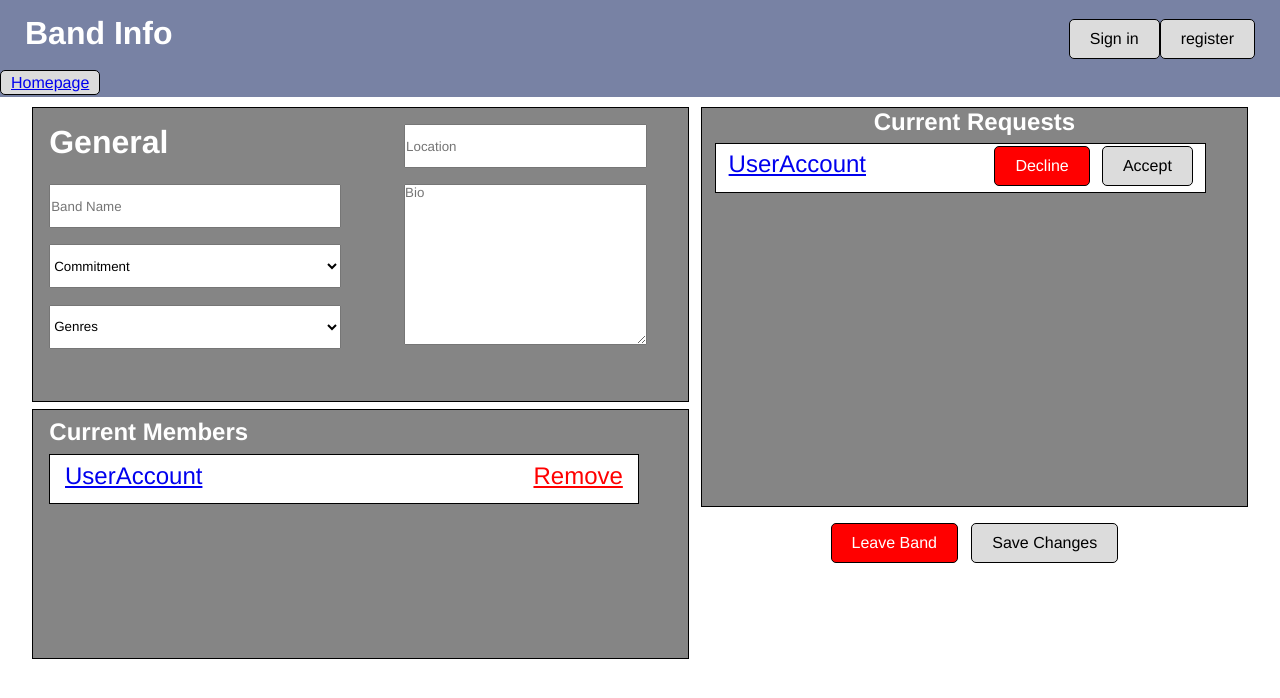
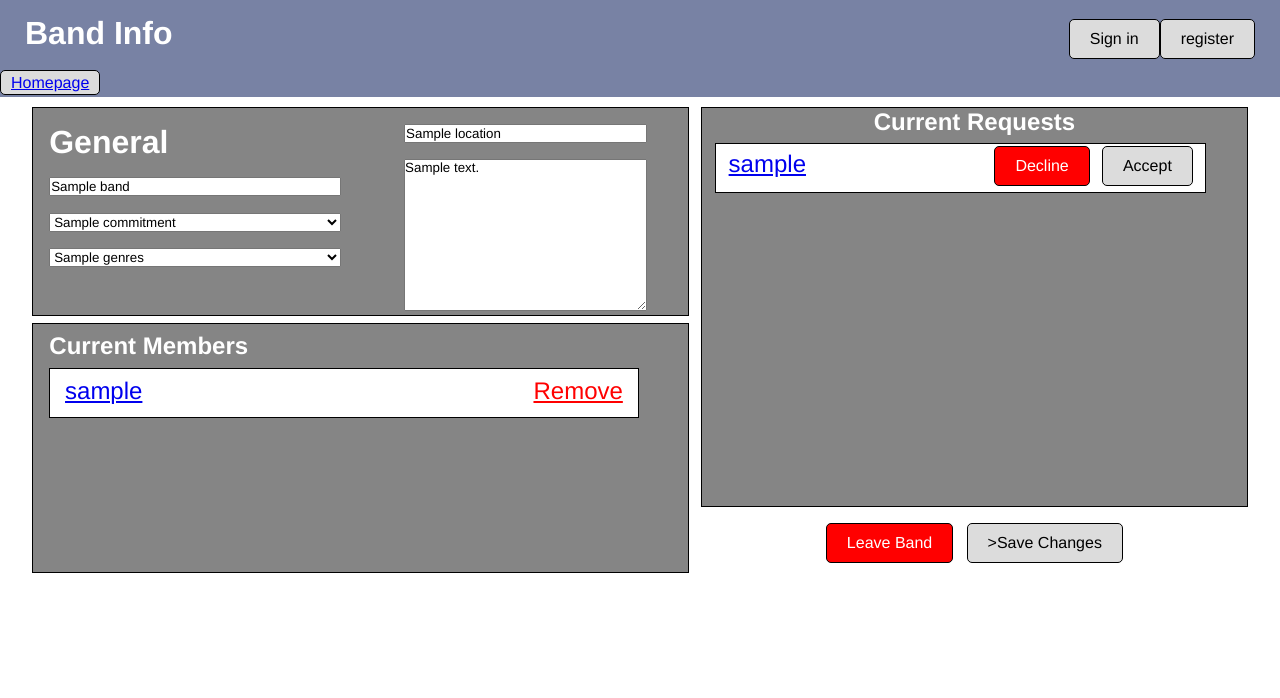
Before and after one commit to 2578344/BandBrowser, a Django app: template templates/BandBrowser/BandInfo.html in a window 1280 px wide. Shown: the top 698 px of the page. Run offline with Django 3.2, Linux system fonts and the light colour scheme; the template is opened without the code that fills it: most values are stand-ins (such as "Sample title", 1, 10 or a date in 2020); parts of the project's set-up code (start-up, migrations or seed data) failed here and were passed over.

Commit message:
functionality to update band done, need to add in going to user accounts functionality from this page

```diff
--- a/BandBrowser/templatetags/bandBrowser_template_tags.py
+++ b/BandBrowser/templatetags/bandBrowser_template_tags.py
@@ -10,3 +10,8 @@ def get_category_list():
 def getUser(user =None):
     userProfile = UserProfile.objects.get_or_create(user=user)[0]
     return {'userProfile': userProfile}
+
+@register.inclusion_tag('BandBrowser/BandInfo.html')
+def getBandName(band):
+    name = band.slug.replace("-", " ")
+    return {'BandName': name}
--- a/BandBrowser/urls.py
+++ b/BandBrowser/urls.py
@@ -9,6 +9,7 @@ urlpatterns = [
     path('myBandPage/',views.myBandPage, name='myBandPage'),
 
     path('bandInfoPage/',views.bandInfoPage, name='bandInfoPage'),
+    path('updateBandInfo/',views.updateBandInfo, name='updateBandInfo'),
     path('createBandPage/',views.createBandPage, name='createBandPage'),
     path('createBand/',views.createBand, name ='createBand'),
 
--- a/static/Account/styles.css
+++ b/static/Account/styles.css
@@ -212,7 +212,7 @@ height: 70.5%;
     position:relative;
     display: inline-block;
     width: 75%;
-    height: 35%;
+    height: 55%;
     margin-top: 5%;
 }
 
--- a/templates/BandBrowser/BandInfo.html
+++ b/templates/BandBrowser/BandInfo.html
@@ -1,6 +1,7 @@
 {% extends 'BandBrowser/base.html' %}
 {% load staticfiles %}
 
+{% load bandBrowser_template_tags %}
 {% block title_block %}
 Band Info
 {% endblock %}
@@ -10,54 +11,73 @@ Band Info
 <link rel="stylesheet" href="{% static 'BandInfo/styles.css' %}">
 <div class="main-container">
     <div class="left-container">
+        <form id="bandUpdateForm" method="post" action="{% url 'BandBrowser:updateBandInfo' %}" enctype="multipart/form-data">
+            {% csrf_token %}
             <div class="Topleft-container">
                 <div class="general-container">
                     <h2 class="general-label" >General</h2>
-                <input class="general-Form" name="Band name" type="text" placeholder="Band Name">
-                <select class="general-Form" name="commitment-Instrument" id="commitment-Instrument">
-                    <option value="0">Commitment</option>
-                    <option value="1">1</option>
-                    <option value="2">2</option>
-                    <option value="3">3</option>
+                    <textarea style = "display:none" name="oldBandName" placeholder="Bio" cols="30" rows="10">{{band.name}}</textarea>
+                    <input  id = "band name" class="general-Form" name="Bandname" type="text" placeholder="Band Name"}} >
+                    <script type="text/javascript">
+                        document.getElementById("band name").value = "{{band.name}}";
+                    </script>
+                    <select class="general-Form" name="commitment" id="commitment-Instrument">
+                        <option value={{band.commitment}}>{{band.commitment}}</option>
+                        <option value="Weekly">Weekly</option>
+                        <option value="Whenever">Whenever</option>
+                        <option value="Daily">Daily</option>
                     </select>
-                <select class="general-Form" name="genres-Instrument" id="genres-Instrument">
-                    <option value="0">Genres</option>
-                    <option value="1">1</option>
-                    <option value="2">2</option>
-                    <option value="3">3</option>
+                    <select class="general-Form" name="genres" id="genres-Instrument">
+                        <option value={{band.genres}}>{{band.genres}}</option>
+                        <option value="Rock">Rock</option>
+                        <option value="Pop">Pop</option>
+                        <option value="Rap">Rap</option>
                     </select>
 
                 </div>
                 <div class="info-container">
 
-                <input class="location" name="Location" type="text" placeholder="Location">
-                <textarea class="bio" name="description" id="bio" placeholder="Bio" cols="30" rows="10"></textarea>
+                    <input id = "location"class="location" name="Location" type="text" placeholder="Location">
+                    <script type="text/javascript">
+                        document.getElementById("location").value = "{{band.location}}";
+                    </script>
+                    <textarea class="bio" name="description" id="description" placeholder="Bio" cols="30" rows="10">{{band.description}}</textarea>
                 </div>
             </div>
+        </form>
         <div class="Bottomleft-container">
             <h2 class="currentMembers">Current Members</h2>
+            {% for member in CurrentMembers %}
                 <div class="currentMembers-Container">
-                <a href="temp" class="currentMemberLink" >UserAccount</a>
+                    <a href="temp" class="currentMemberLink" >{{member.username}}</a>
+                    {% if member.username != userProfile.user.username %}
+
                         <a href="temp" class="currentMemberDelete" style="color: red">Remove</a>
+                    {% else %}
+                        <div class="currentMemberDelete">(You)</div>
+                    {% endif%}
                 </div>
+            {% endfor %}
         </div>
     </div>
     <div class="right-container">
         <div class="currentRequests-container">
             <h2 class="currentRequests">Current Requests</h2>
+            {% for member in potentialMember %}
                 <div class="currentRequest-Container">
-                <a href="temp" class="currentRequestAccountLink" >UserAccount</a>
+                    <a href="temp" class="currentRequestAccountLink" >{{member.username}}</a>
                     <button class="currentRequestButton">Accept</button>
                     <button class="currentRequestButton" id="DeclineRequest" style = "border-color: black; background-color: #FF0000; color: white" onMouseOver="this.style.background='#CC0000'"
                             onMouseOut="this.style.background='#FF0000'">Decline</button>
                     &nbsp
                 </div>
+            {% endfor %}
         </div>
         <div class="buttons-container">
             <button id="leaveBand" style = "border-color: black; background-color: #FF0000; color: white" onMouseOver="this.style.background='#CC0000'"
                     onMouseOut="this.style.background='#FF0000'">Leave Band</button>
             &nbsp;
-            <button>Save Changes</button>
+            <button type="submit" form="bandUpdateForm">>Save Changes</button>
         </div>
     </div>
 </div>
```
Also changed, not shown: BandBrowser/views.py (+57 -18 lines), templates/BandBrowser/AccountPage.html (+9 -10 lines), templates/BandBrowser/CreateAccount.html (+6 -9 lines), templates/BandBrowser/createBandPage.html (+6 -6 lines). Lines whose indentation alone changed are shown as unchanged.
